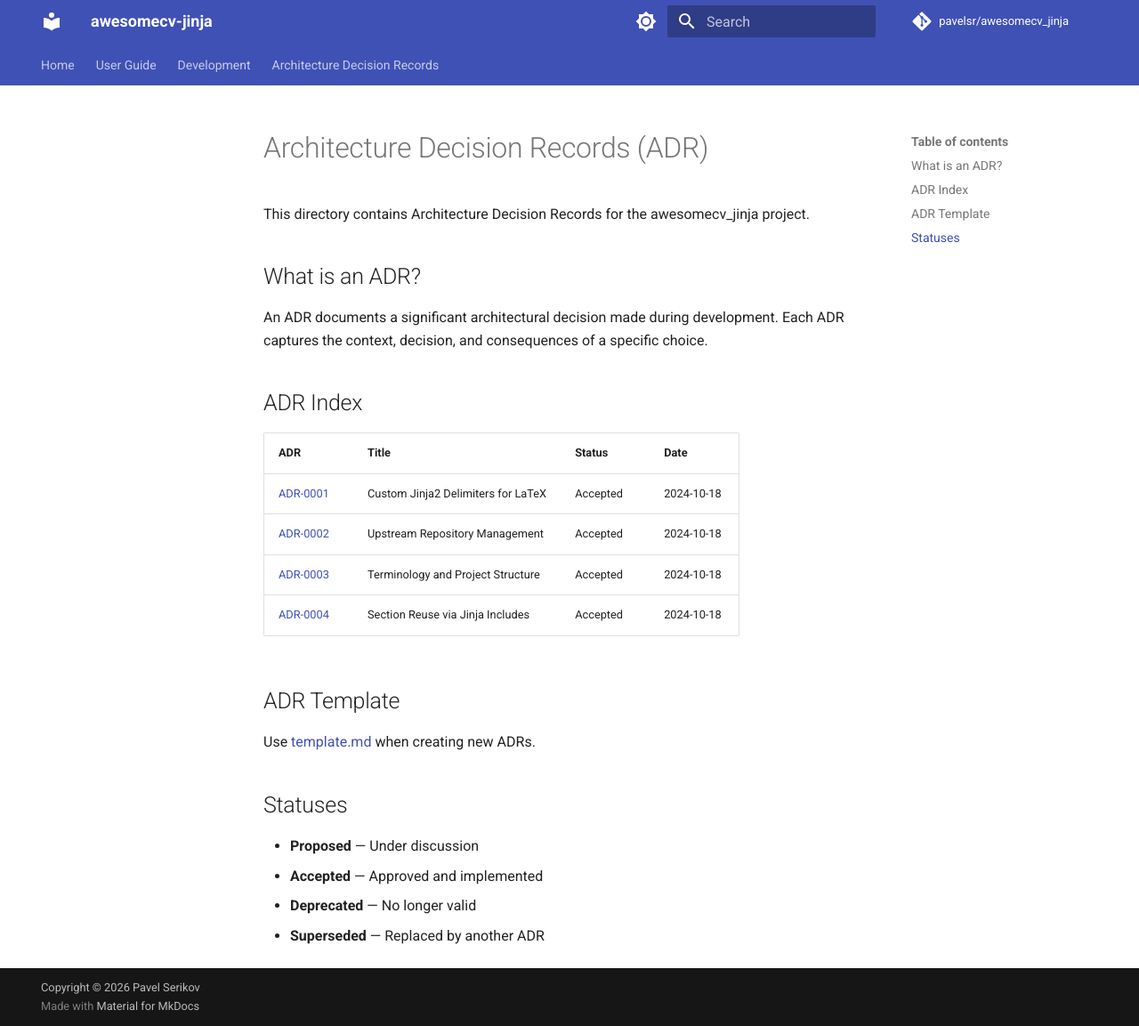
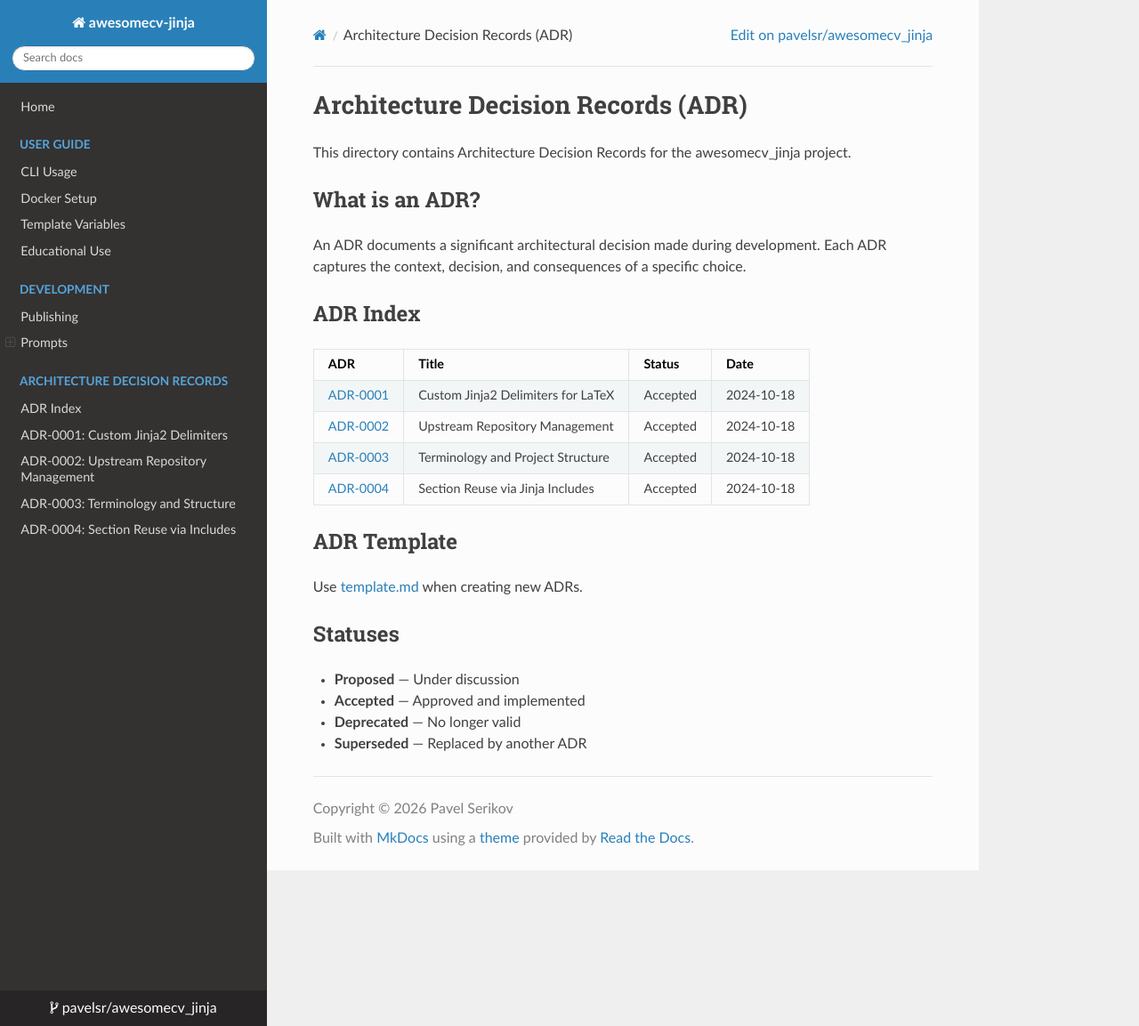
Before and after one commit to pavelsr/awesomecv_jinja, an MkDocs documentation site: the page built from docs/adr/README.md, in a window 1280 px wide and 1153 px high. Shown: the whole window at 89% size. Built offline with MkDocs 1.6.1, drawn with Linux system fonts in a browser that asks for light colours; nearby versions of some CDN libraries; comment, search, counter and statistics services are not loaded.

Commit message:
Fixed mkdocs config - changed theme to readthedocs

```diff
--- a/mkdocs.yml
+++ b/mkdocs.yml
@@ -5,28 +5,7 @@ repo_url: https://github.com/pavelsr/awesomecv_jinja
 repo_name: pavelsr/awesomecv_jinja
 
 theme:
-  name: material
-  palette:
-    - scheme: default
-      primary: indigo
-      accent: indigo
-      toggle:
-        icon: material/brightness-7
-        name: Switch to dark mode
-    - scheme: slate
-      primary: indigo
-      accent: indigo
-      toggle:
-        icon: material/brightness-4
-        name: Switch to light mode
-  features:
-    - navigation.tabs
-    - navigation.sections
-    - navigation.expand
-    - navigation.top
-    - search.suggest
-    - search.highlight
-    - content.code.annotate
+  name: readthedocs
 
 markdown_extensions:
   - codehilite
```
